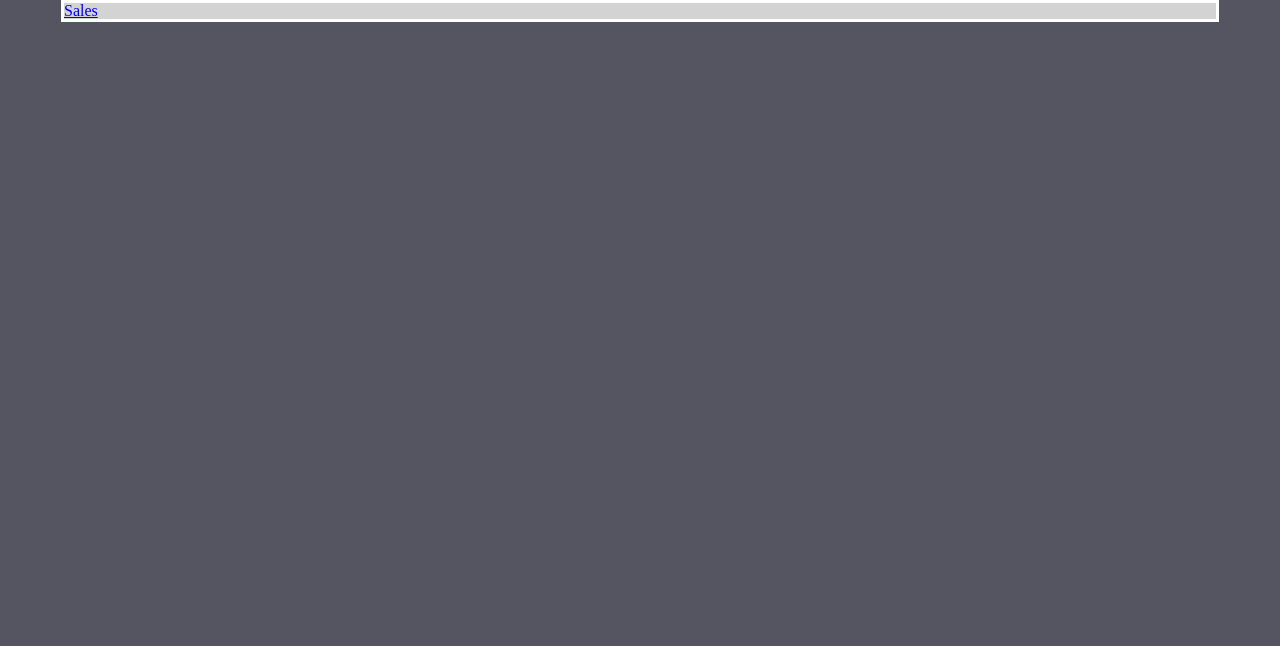
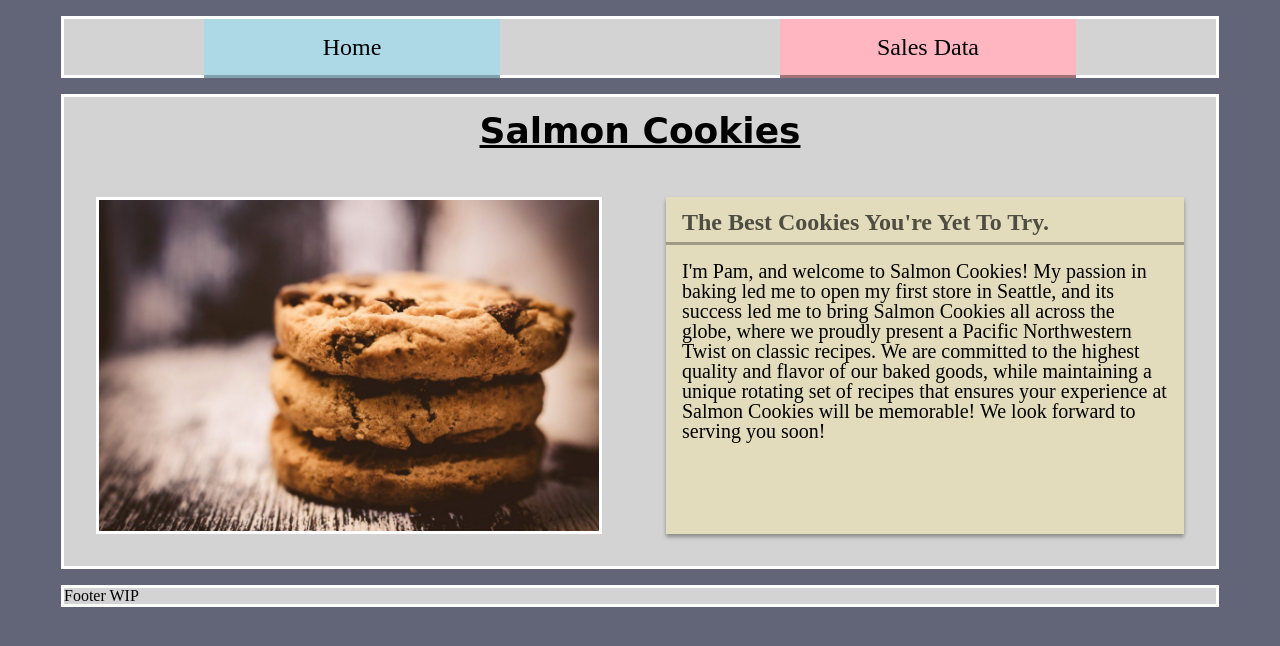
Before and after one commit to laptopadventure/cookie-stand, a plain HTML site: page index.html in a window 1280 px wide. Drawn offline with Linux system fonts and the light colour scheme; a web font is replaced by a local one.

Commit message:
css styling, continued progress on index.html

```diff
--- a/css/style.css
+++ b/css/style.css
@@ -1,26 +1,160 @@
+/* highlighting */
+@import url('https://fonts.googleapis.com/css2?family=Open+Sans&display=swap');
+/* title */
+@import url('https://fonts.googleapis.com/css2?family=Pushster&display=swap');
+
+/* Generic text must have a serif web font */
+* {
+  font-family: Garamond, 'Times New Roman', Times, serif;
+}
+
+/* Data text must have a sans-serif web font */
+#location-stats {
+  font-family: Verdana, Geneva, Tahoma, sans-serif;
+}
+
+/* Highlighted text must have a custom google font */
+mark {
+  font-family: 'Open Sans', sans-serif;
+}
+
+.title {
+  font-family: 'Pushster', cursive;
+}
 
 body {
-  background-color: #545561;
+  background-color: #626477;
+}
+
+.hiddenlink {
+  color: black;
+  text-decoration: none;
 }
 
 h1 {
+  margin: 1rem;
   text-align: center;
   font-size: 36px;
+  font-weight: bold;
+  text-decoration: underline;
+}
+
+h2 {
+  margin: 1rem;
+  font-size: 24px;
   font-weight: bold;
 }
 
 h3 {
-  margin: 0.5rem;
-  margin-top: 0;
+  margin: 1rem;
   font-size: 18px;
   font-weight: bold
 }
 
-.page {
+/* headers inside page sections */
+section section > h1, section section > h2, section section > h3 {
+  margin: 0;
+  margin-top: -0.2rem;
+  margin-bottom: 0.5rem;
+  padding: 1rem;
+  padding-bottom: 0.5rem;
+  color: rgba(0, 0, 0, 0.65);
+  border: 3px solid rgba(0, 0, 0, 0.3);
+  border-top: none;
+  border-left: none;
+  border-right: none;
+}
+
+ul, ol {
+  padding: 1rem;
+  padding-top: 0;
+}
+
+p {
+  margin: 1rem;
+}
+
+.introtext {
+  font-size: 20px;
+}
+
+img {
+  margin: 2rem;
+  border: 3px solid white
+}
+
+header {
+  display: flex;
+  justify-content: space-around;
+  font-size: 24px;
+}
+
+section {
   border: 3px solid white;
-  margin: auto;
+  margin: 1rem auto;
   width: 90%;
   background-color: lightgray;
+}
+
+/* sections inside page sections */
+section section {
+  border: none;
+  margin: 2rem;
+  box-shadow: 0 3px 4px rgba(0, 0, 0, 0.35);
+  transition: all 0.5s ease-out;
+  background-color: rgba(252, 236, 145, 0.35);
+}
+
+section > header {
+  margin-bottom: -3px;
+}
+
+/* header buttons */
+header > a > div {
+  text-align: center;
+  /* Feel free to adjust when there are more header buttons */
+  width: 200px;
+  padding: 1rem 3rem;
+  border-width: 3px;
+  border-style: none;
+  transition: all 0.5s ease-out;
+}
+
+header > a > div:hover {
+  border-width: 6px;
+  margin-top: -3px;
+}
+
+footer {
+  display: flex;
+  justify-content: space-between;
+}
+
+#homeflex {
+  display:flex;
+  justify-content: space-between;
+}
+
+/* specific header button colors */
+
+#home {
+  background-color: #add8e6;
+  border-color: #82a3ad;
+  border-bottom-style: solid;
+}
+
+#home:hover {
+  background: #96bcc9;
+}
+
+#sales_data {
+  background-color: #ffb6c1;
+  border-color: #a17378;
+  border-bottom-style: solid;
+}
+
+#sales_data:hover {
+  background-color: #dda0a9;
 }
 
 #location_stats {
@@ -28,18 +162,12 @@ h3 {
   justify-content: space-around;
 }
 
-#location_stats section {
-  padding: 1rem 2rem;
-  margin: 2rem;
-  box-shadow: 0 3px 4px rgba(0, 0, 0, 0.35);
-  transition: all 0.5s ease-out;
-}
-
+/* this selector limits the enlarge effect to only sales stats */
 #location_stats section:hover {
   transform: scale(1.2);
 }
 
-/* The following ids correspond to the section of the generated locations */
+/* The following ids correspond to the section of the generated locations. They override the default section colors */
 
 #seattle {
   background-color: lightblue;
--- a/index.html
+++ b/index.html
@@ -9,8 +9,40 @@
   <title>Salmon Cookies</title>
 </head>
 <body>
-  <div class="page">
-    <a href="sales.html">Sales</a>
-  </div>
+  <section>
+    <header>
+      <a class="hiddenlink" href="index.html">
+        <div id="home">
+          Home
+        </div>
+      </a>
+      <a class="hiddenlink" href="sales.html">
+        <div id="sales_data">
+          Sales Data
+        </div>
+      </a>
+    </header>
+  </section>
+  <section>
+    <h1 class="title">Salmon Cookies</h1>
+    <div id="homeflex">
+      <img src="img/cookie.jpg" width="500px">
+      <section>
+        <h2>The Best Cookies You're Yet To Try.</h2>
+        <p class="introtext">
+          I'm Pam, and welcome to Salmon Cookies! My passion in baking led me to open my first store in Seattle,
+          and its success led me to bring Salmon Cookies all across the globe, where we proudly present a Pacific
+          Northwestern Twist on classic recipes. We are committed to the highest quality and flavor of our baked
+          goods, while maintaining a unique rotating set of recipes that ensures your experience at Salmon Cookies
+          will be memorable! We look forward to serving you soon!
+        </p>
+      </section>
+    </div>
+  </section>
+  <section>
+    <footer>
+      Footer WIP
+    </footer>
+  </section>
 </body>
 </html>
```
Also changed, not shown: sales.html (+20 -3 lines), img/cookie.jpg (added).
